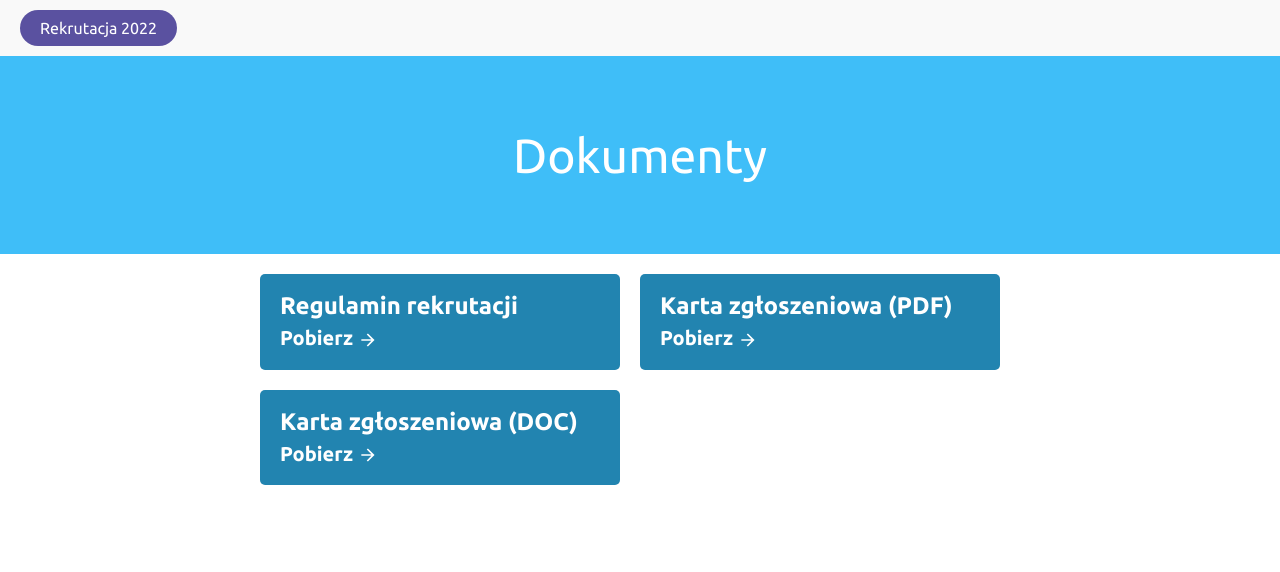
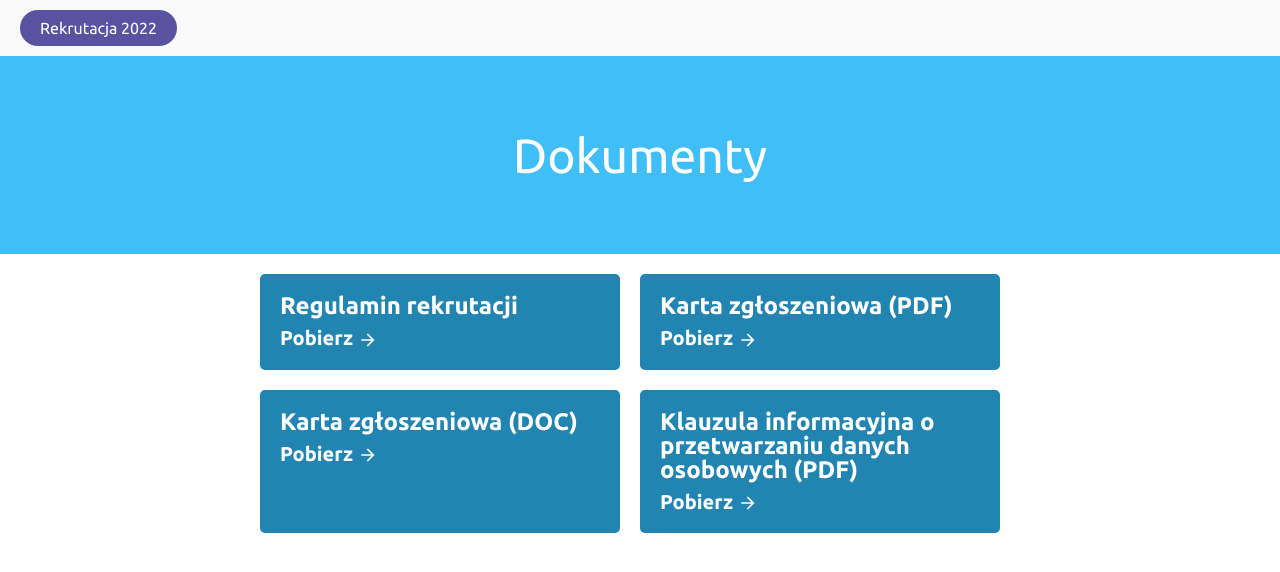
Before and after one commit to stanislawdera/katolik-chorzow-rekrutacja, a Next.js app: page /dokumenty in a window 1280 px wide. Shown: the top 572 px of the page. Built offline with nearby package versions, Linux system fonts and the light colour scheme.

Commit message:
Add a new document

```diff
--- a/pages/dokumenty.js
+++ b/pages/dokumenty.js
@@ -28,6 +28,10 @@ export default function DocumentsPage() {
             title="Karta zgłoszeniowa (DOC)"
             link="https://katolikchorzow-my.sharepoint.com/:w:/g/personal/it_katolik-chorzow_edu_pl/EaDmZDn_ftxDn8lVW9F7hEoB0dwvNrmFn6wp6dtjsJeO6g?e=h45q7R"
           />
+          <FileBlock
+            title="Klauzula informacyjna o przetwarzaniu danych osobowych (PDF)"
+            link="https://katolik-chorzow.edu.pl/wp-content/uploads/2021/05/klauzula_przetwarzanie_danych.pdf"
+          />
         </Flex>
       </Container>
     </Layout>
```
